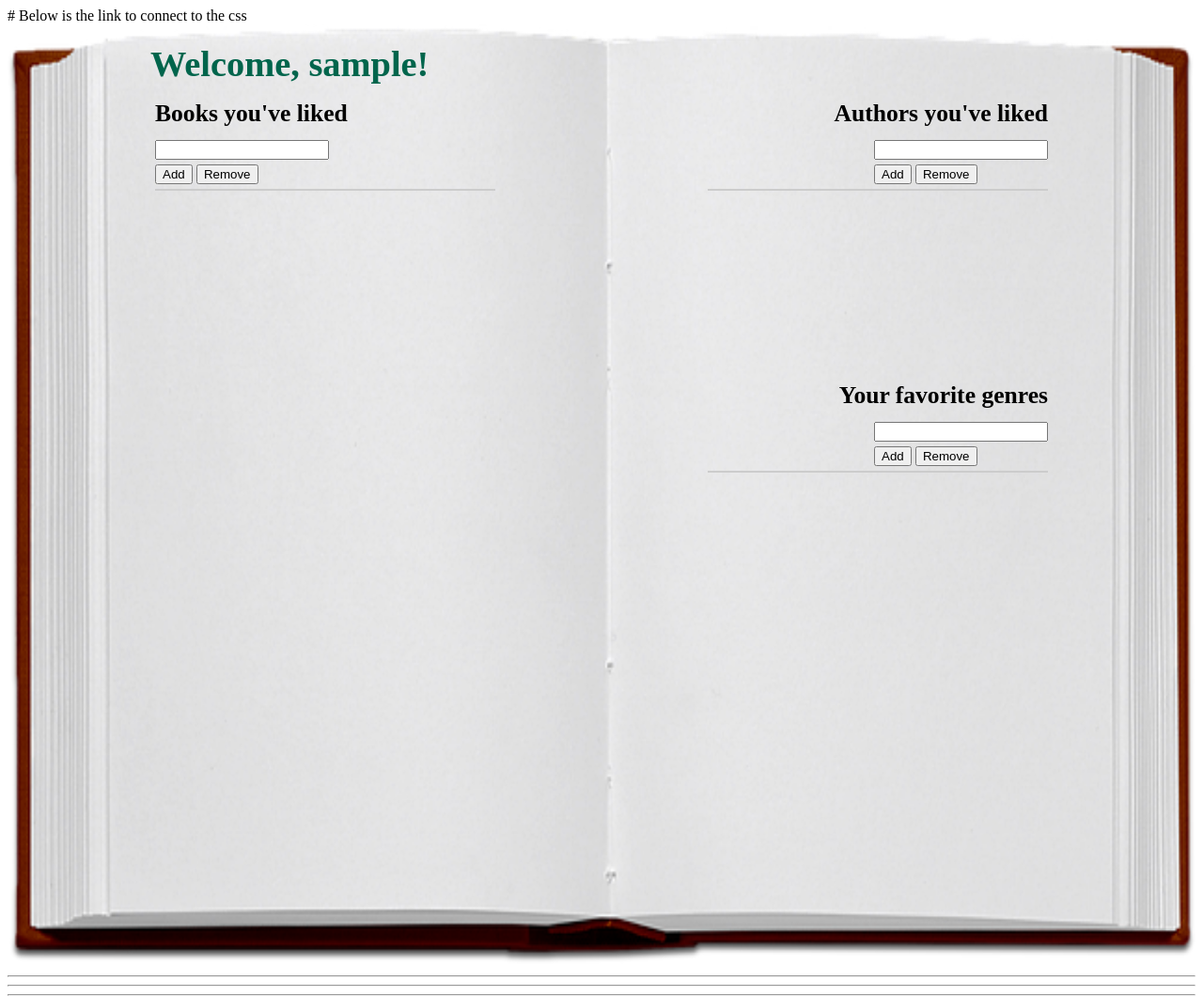
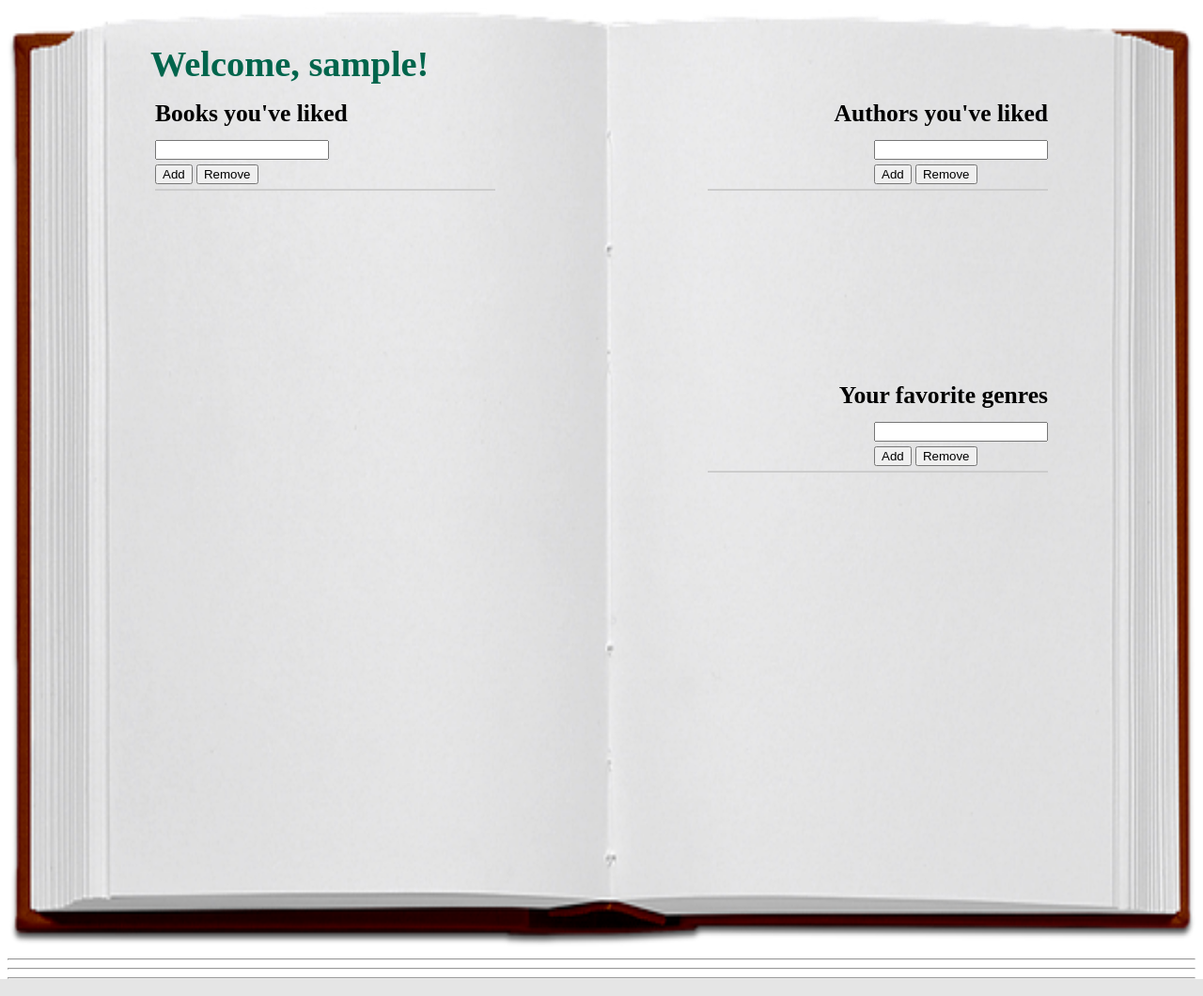
Before and after one commit to harbm17/BillyBooks, a Flask app: page /userPage in a window 1280 px wide. Shown: the whole page at 94% size. Run offline with Flask 2, Linux system fonts and the light colour scheme; the visitor is signed in with stand-in values (Sample User, id 1).

Commit message:
Update userProfile.html

```diff
--- a/templates/userProfile.html
+++ b/templates/userProfile.html
@@ -9,7 +9,7 @@ page by adding in new bookks they've read.-->
               width: 100%;
             }
             </style>
-        # Below is the link to connect to the css
+        <!-- Bellow is the link to the css page -->
         <link rel= "stylesheet" type= "text/css" href= "{{ url_for('static',filename='userProfile.css') }}">
     </head>
     <body>
```
